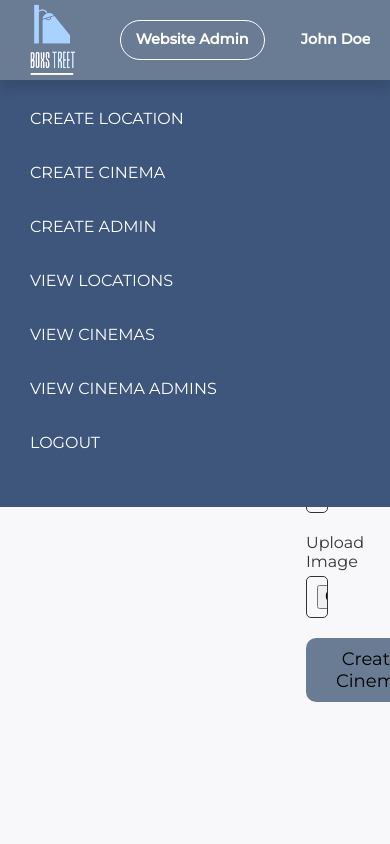
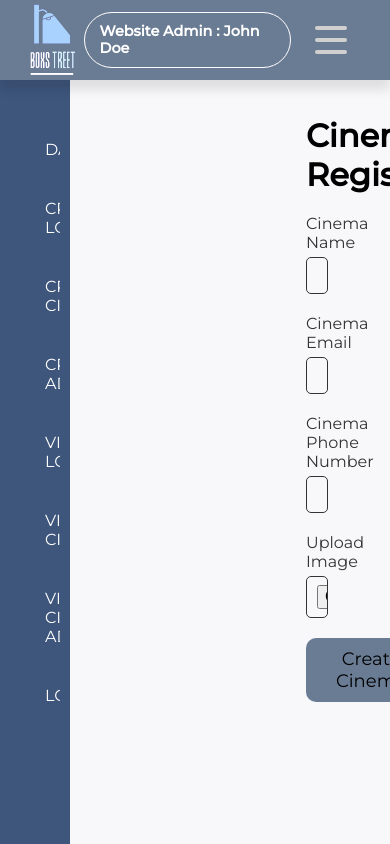
Before and after one commit to Joe-Praise/boxstreet-admin, a React (Create React App) app: page /web-admin/cinema in a window 390 px wide. Built offline with nearby package versions, Linux system fonts and the light colour scheme.

Commit message:
responsiveness on web admin check

```diff
--- a/src/App.css
+++ b/src/App.css
@@ -8,32 +8,3 @@
 body {
   background-color: #f8f8fa;
 }
-
-/* Chrome, Safari, Edge, Opera */
-input::-webkit-outer-spin-button,
-input::-webkit-inner-spin-button {
-  -webkit-appearance: none;
-  margin: 0;
-}
-
-/* Firefox */
-input[type="number"] {
-  -moz-appearance: textfield;
-}
-
-::-webkit-scrollbar {
-  height: 0.3125rem;
-  width: 0.3125rem; /* Adjust the width of the scroll bar */
-}
-
-::-webkit-scrollbar-track {
-  background: #f1f1f1; /* Color of the scroll bar track */
-}
-
-::-webkit-scrollbar-thumb {
-  background: #333; /* Color of the scroll bar thumb */
-}
-
-::-webkit-scrollbar-thumb:hover {
-  background: #6a7c94; /* Color of the scroll bar thumb on hover */
-}
--- /dev/null
+++ b/src/components/Website-Admin/DropDown/DropDown.js
@@ -0,0 +1,82 @@
+import { useState } from "react";
+import { Link, useNavigate } from "react-router-dom";
+import "../../Website-Admin/DropDown/dropdown.css";
+import config from "../../config";
+import axios from "axios"
+function DropDown(){
+    const navigate = useNavigate();
+    const LogOut = () => {
+        axios
+          .post(config.MGT_BASE_URL + "/logOut", {
+          })
+          .then((response) => {
+            const data = response.data;
+            console.log(data);
+            if (data === "LogOut Successful") {
+              navigate("/");
+            } else {
+              navigate("/web-admin");
+            }
+            localStorage.clear()
+          })
+          .catch((error) => {
+            console.error(error);
+          });
+      };
+    const[status, setStatus]= useState("close")
+    return(
+        <div className="web-ad-dropdown">
+            <div className="web-ad-dropdown-triger"
+            role="button"
+            onClick={()=>setStatus(status==="open"? "close":"open")}
+            >
+        <i className={status}></i>
+        <i className={status}></i>
+        <i className={status}></i>
+            </div>
+<div className={`web-ad-dropdown-menu ${status === "open" ? "active" : "inactive"}`}>
+
+<div className="dropdown-menu-container">
+<ul>
+      <Link className="dropdown-links" to="/web-admin">
+          <li> DASHBOARD</li>
+        </Link>
+        <Link to="/web-create-location" className="dropdown-links">
+          <li> CREATE LOCATION </li>
+        </Link>
+        <Link className="dropdown-links" to="/web-admin/cinema">
+          <li> CREATE CINEMA</li>
+        </Link>
+        <Link to="/web-admin/add-user" className="dropdown-links">
+          <li> CREATE ADMIN</li>
+        </Link>
+        <Link to="/web-view-location" className="dropdown-links">
+          <li> VIEW LOCATIONS</li>
+        </Link>
+        <Link className="dropdown-links" to="/web-cinemas">
+          <li>VIEW CINEMAS</li>
+        </Link>
+        <Link className="dropdown-links" to="/web-users">
+          <li> VIEW CINEMA ADMINS</li>
+        </Link>
+        {/* <Link className="dropdown-links" to="/web-movies">
+          <li> VIEW MOVIES</li>
+        </Link>/ */}
+        {/* <Link to="/web-theaters" className="dropdown-links">
+          <li> VIEW THEATERS</li>
+        </Link> */}
+        {/* <Link className="dropdown-links">
+          <li> BOOKING SUMMARY </li>
+        </Link> */}
+        {/* <Link className="dropdown-links" to="/web-archives">
+          <li> ARCHIVED</li>
+        </Link> */}
+
+        <li className="exist" onClick={LogOut}>LOGOUT</li>
+      </ul>
+</div>
+</div>
+        </div>
+    )
+}
+export default DropDown
--- /dev/null
+++ b/src/components/Website-Admin/DropDown/dropdown.css
@@ -0,0 +1,108 @@
+.web-ad-dropdown{
+    width: 100%;
+    position: relative;
+    height: 100%;
+    right: 0;
+    margin-top: 0px;
+
+}
+.web-ad-dropdown-triger{
+    display: flex;
+    flex-direction: column;
+    margin: 20px;
+    cursor: pointer;
+}
+
+.web-ad-dropdown-triger i{
+    width: 32px;
+    height: 4px;
+    margin: 4px;
+    border-radius: 2px;
+    background-color: #d1d0d0;
+    transition: all 0.5s;
+}
+.web-ad-dropdown-triger .open:nth-child(1){
+    transform:rotate(45deg) translateY(16px);
+}
+
+.web-ad-dropdown-triger .open:nth-child(2){
+    opacity: 0;
+}
+
+.web-ad-dropdown-triger .open:nth-child(3){
+    transform: rotate(-45deg) translateY(-16px);
+}
+
+.web-ad-dropdown-triger .close:nth-child(1){
+    transform: rotate(0) translateY(0);
+}
+
+.web-ad-dropdown-triger .close:nth-child(2){
+    opacity: 1;
+}
+.web-ad-dropdown-triger .close:nth-child(3){
+    transform: rotate(0) translateY(0);
+}
+
+.web-ad-dropdown-menu {
+    width: 580px;
+    position: absolute;
+    border-radius: 10px;
+    -webkit-box-shadow: 0px 0px 16px -8px rgba(0, 0, 0, 0.68);
+   box-shadow: 0px 0px 16px -8px rgba(0, 0, 0, 0.68);
+   z-index: 100;
+   background-color: #3e567c;
+   opacity:0.3;
+  height: 90vh;
+  overflow: scroll;
+}
+
+.dropdown-menu-container{
+    width: 100%;
+    display: flex;
+    flex-direction: column;
+    justify-content: center;
+    align-items: center;
+    gap: 20px;
+}
+
+.dropdown-menu-container ul{
+    margin-top: 30px;
+}
+.dropdown-menu-container .dropdown-links{
+    text-decoration: none;
+    margin-bottom: 60px;
+}
+.dropdown-menu-container .dropdown-links li{
+    list-style: none;
+    color: #e1dede;
+  font-size: 16px;
+    margin-bottom: 40px;
+}
+.web-ad-dropdown-menu.active{
+    opacity: 1;
+    visibility: visible;
+    transform: translateY(0);
+    transform: translateX(-475px);
+    transition: ease;
+    transition-duration: 0.4s;
+
+}
+
+.web-ad-dropdown-menu.inactive{
+    opacity: 0;
+    visibility: hidden;
+    /* transform: translateY(-20px); */
+    transform: translateX(0px);
+    transition: ease;
+    transition-duration: 0.4s;
+}
+
+@media(max-width:426px){
+    .web-ad-dropdown-menu{
+        width: 440px;
+    }
+    .web-ad-dropdown-menu.active{
+        transform: translateX(-340px);
+    }
+}
--- a/src/components/Website-Admin/Navigation/SideNav.js
+++ b/src/components/Website-Admin/Navigation/SideNav.js
@@ -1,6 +1,6 @@
 import React from "react";
 import { Link, useNavigate } from "react-router-dom";
-import sidenav from './sidenav.css';
+import  './sidenav.css';
 import axios from "axios";
 import config from "../../config";
 
--- a/src/components/Website-Admin/Navigation/WebNav.js
+++ b/src/components/Website-Admin/Navigation/WebNav.js
@@ -2,7 +2,8 @@ import React from "react";
 import logo from "../../uploads/Screenshot__335_-removebg-preview (1).png";
 import { Link } from "react-router-dom";
 import SideNav from "./SideNav";
-import webnav from './webnav.css'
+import './webnav.css';
+import DropDown from "../../Website-Admin/DropDown/DropDown";
 
 function WebNav() {
   return (
@@ -17,14 +18,19 @@ function WebNav() {
           <div>
             <ul className="navlinks">
               <Link to="/" className="textdecor">
-                <li className="bsColour">Website Admin</li>
+                <li className="bsColour">Website Admin :   John Doe</li>
               </Link>
             </ul>
           </div>
-          <div>
+          {/* <div>
             <ul className="navlinks">
-            <li className="from-left-and-back">John Doe</li>
+              <Link to="/" className="textdecor">
+                <li className="bsColour">{ "Website Admin " + "John Doe"}</li>
+              </Link>
             </ul>
+          </div> */}
+          <div className="drop-down-control">
+          <DropDown/>
           </div>
         </nav>
       </div>
--- a/src/components/Website-Admin/Navigation/sidenav.css
+++ b/src/components/Website-Admin/Navigation/sidenav.css
@@ -1,28 +1,24 @@
-/* Common styles for all screen sizes */
-.sideNav {
+.sidenav{
   width: 17%;
   height: 100vh;
   position: fixed;
+  overflow: scroll;
   top: 80px;
   background-color: #3e567c;
-    padding: 30px 20px;
+
 }
 
-  .sideNav ul {
+.sidenav ul {
   list-style: none;
+
 }
 
-  .sideNavLinks {
+.sideNavLinks{
   text-decoration: none;
 }
 
-  .sideNavLinks li,
-  .exist {
+.sidenav .sideNavLinks li{
   font-size: 0.9rem;
-    margin: 20px 10px;
-    padding: 10px 15px;
-    border-radius: 50px;
-    text-align: left;
   background: #ffffff;
   background-clip: text;
   -webkit-text-fill-color: transparent;
@@ -30,77 +26,67 @@
   background-size: 220% 100%;
   background-position: 100% 50%;
 }
+.exist{
 
-  .exist {
       font-size: 1rem;
+      margin: 20px 10px;
+      padding: 10px 15px;
+      /* border: 0.5px solid #ffffff; */
+      border-radius: 50px;
+      /* text-align: left; */
+      background: #ffffff;
+      background-clip: text;
+      -webkit-text-fill-color: transparent;
+      background-image: linear-gradient(to right, #6a7c94 45%, #ffffff 55%);
+      background-size: 220% 100%;
+      background-position: 100% 50%;
       cursor: pointer;
+
 }
 
-  /* Media queries for different screen sizes */
 
-  /* For screens smaller than 768px (e.g., phones) */
-  @media only screen and (max-width: 767px) {
-    .sideNav {
-      width: 100%;
-      top: 0;
-      height: auto;
+@media(max-width:1190px){
+  .sidenav{
+      width: 17%;
+      height: 90vh;
+      position: fixed;
+      overflow: scroll;
+      background-color: #3e567c;
+
   }
+}
+@media(max-width:769px){
+  .sidenav{
+      width: 17%;
+      height: 90vh;
+      position: fixed;
+      overflow: scroll;
+      background-color: #3e567c;
 
-    .sideNavLinks li,
-    .exist {
-      font-size: 1rem;
-      margin: 15px 0;
-      padding: 10px;
+  }
+  .sidenav .sideNavLinks li{
+      font-size: 0.7rem;
+
   }
 }
 
-  /* For screens between 768px and 1024px (e.g., tablets) */
-  @media only screen and (min-width: 768px) and (max-width: 1024px) {
-    .sideNav {
-      width: 100%;
-      top: 0;
-      height: auto;
+@media(max-width:680px){
+  .sidenav{
+      width: 17%;
+      height: 90vh;
+      position: fixed;
+      overflow: scroll;
+      background-color: #3e567c;
+
   }
+  .sidenav .sideNavLinks li{
+      font-size: 0.5rem;
 
-    .sideNavLinks li,
-    .exist {
-      font-size: 1rem;
-      margin: 15px 0;
-      padding: 10px;
   }
 }
-
- /* For screens between 1025px and 1440px (e.g., small desktops) */
-@media only screen and (min-width: 1025px) and (max-width: 1440px) {
-    /* Adjustments for the sideNav width and padding on small desktops */
-    .sideNav {
-      width: 15%;
-      padding: 25px 15px;
-    }
-
-    /* If needed, make specific adjustments for the font size, margin, and padding on small desktops */
-    .sideNavLinks li,
-    .exist {
-      font-size: 1rem;
-      margin: 15px 0;
-      padding: 10px;
+@media(max-width:600px){
+  .sidenav {
+      display: none;
+      z-index: -100;
   }
 }
-
-
- /* For screens larger than 1440px (e.g., large desktops) */
-@media only screen and (min-width: 1441px) {
-    /* Adjustments for the sideNav width and padding on large desktops */
-    .sideNav {
-      width: 12%;
-      padding: 20px 10px;
-    }
-
-    /* If needed, make specific adjustments for the font size, margin, and padding on large desktops */
-    .sideNavLinks li,
-    .exist {
-      font-size: 1.2rem;
-      margin: 15px 0;
-      padding: 15px;
-    }
-  }
--- a/src/components/Website-Admin/Navigation/webnav.css
+++ b/src/components/Website-Admin/Navigation/webnav.css
@@ -50,6 +50,7 @@
 
 .textdecor {
   text-decoration: none;
+  /* font-size: small; */
 }
 
 .from-left-and-back {
```
Also changed, not shown: src/components/Website-Admin/style/home.css (line endings or trailing spaces). Lines whose indentation alone changed are shown as unchanged.
